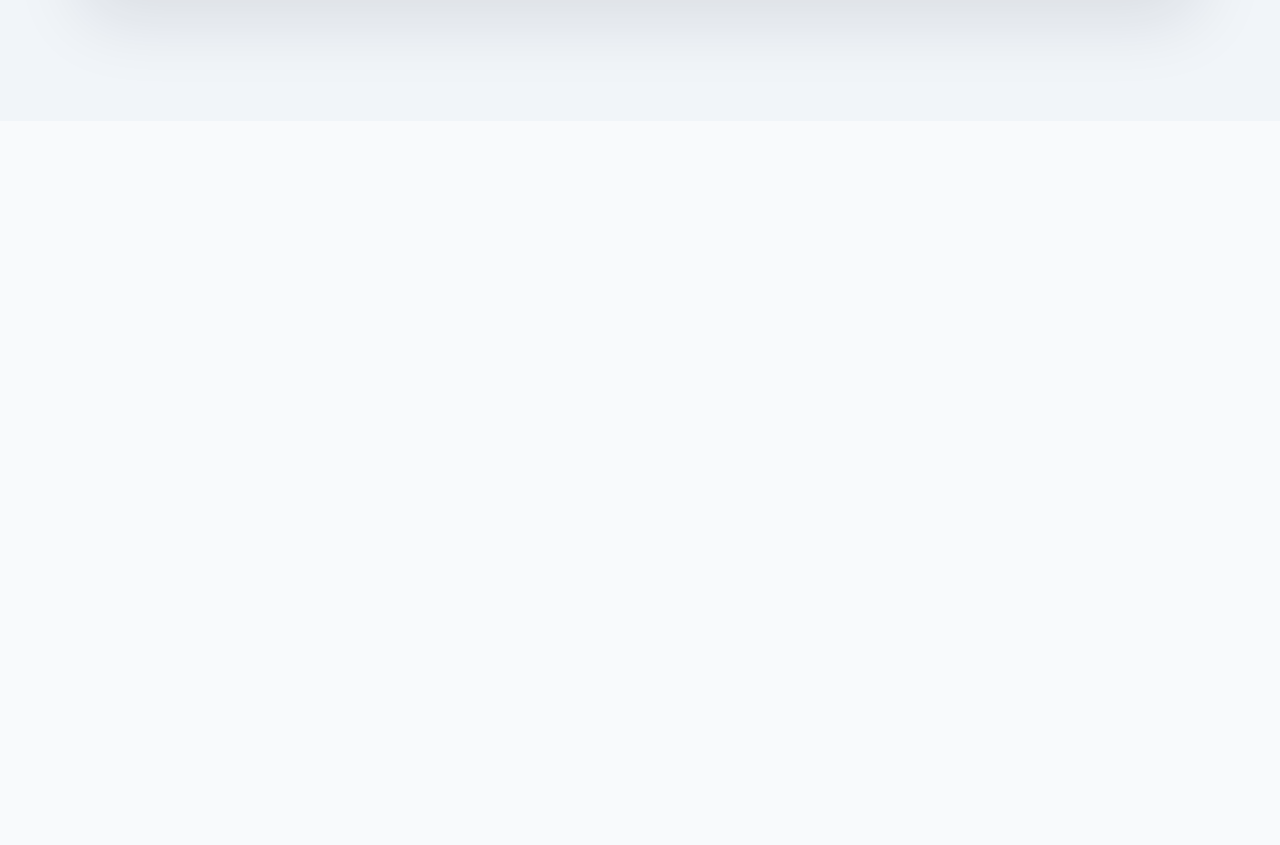
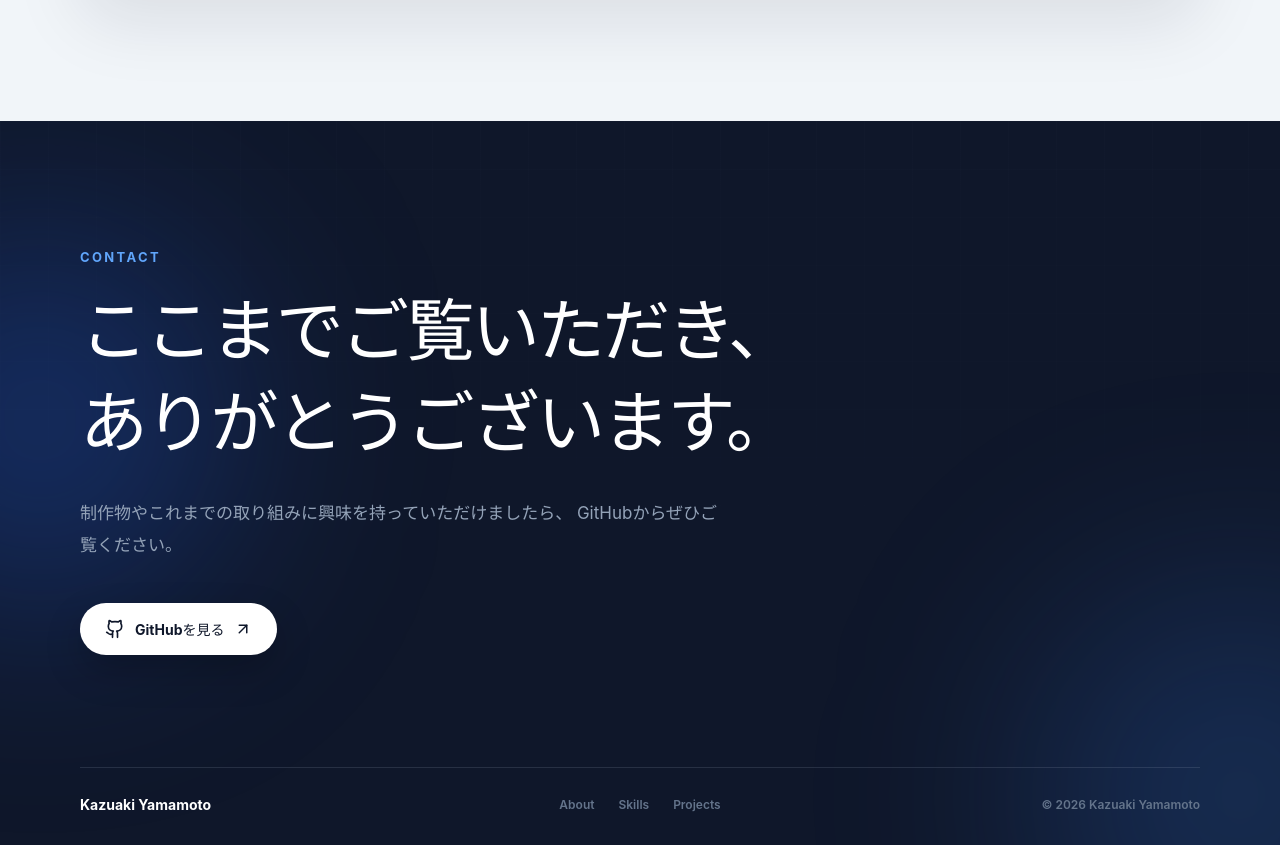
Before and after one commit to kazyuaki/portfolio, a Vue app: page / in a window 1280 px wide. Shown: the part 3940-4785 px from the top of the page. Before the commit the page ends 4061 px from the top, so only its background shows below. Built offline with nearby package versions, Linux system fonts and the light colour scheme.

Commit message:
✨ Contactセクションを実装

```diff
--- a/src/App.vue
+++ b/src/App.vue
@@ -2,6 +2,7 @@
 import { Github } from "lucide-vue-next";
 import AboutSection from "./components/AboutSection.vue";
 import AppHeader from "./components/AppHeader.vue";
+import ContactSection from "./components/ContactSection.vue";
 import ProjectsSection from "./components/ProjectsSection.vue";
 import SkillsSection from "./components/SkillsSection.vue";
 </script>
@@ -56,6 +57,7 @@ import SkillsSection from "./components/SkillsSection.vue";
     <AboutSection />
     <SkillsSection />
     <ProjectsSection />
+    <ContactSection />
   </main>
 </template>
 
--- /dev/null
+++ b/src/components/ContactSection.vue
@@ -0,0 +1,240 @@
+<script setup lang="ts">
+import { ArrowUpRight, Github } from "lucide-vue-next";
+
+const currentYear = new Date().getFullYear();
+</script>
+
+<template>
+  <section id="contact" class="contact" aria-labelledby="contact-title">
+    <div class="contact__glow contact__glow--left" aria-hidden="true"></div>
+    <div class="contact__glow contact__glow--right" aria-hidden="true"></div>
+
+    <div class="contact__inner">
+      <div class="contact__content">
+        <p class="contact__eyebrow">Contact</p>
+        <h2 id="contact-title">ここまでご覧いただき、<br />ありがとうございます。</h2>
+        <p class="contact__description">
+          制作物やこれまでの取り組みに興味を持っていただけましたら、
+          GitHubからぜひご覧ください。
+        </p>
+
+        <a
+          href="https://github.com/kazyuaki"
+          target="_blank"
+          rel="noopener noreferrer"
+          class="contact__button"
+        >
+          <Github :size="20" aria-hidden="true" />
+          GitHubを見る
+          <ArrowUpRight :size="18" aria-hidden="true" />
+        </a>
+      </div>
+
+      <footer class="contact__footer">
+        <a href="#top" class="contact__name">Kazuaki Yamamoto</a>
+
+        <nav aria-label="フッターナビゲーション">
+          <a href="#about">About</a>
+          <a href="#skills">Skills</a>
+          <a href="#projects">Projects</a>
+        </nav>
+
+        <p>© {{ currentYear }} Kazuaki Yamamoto</p>
+      </footer>
+    </div>
+  </section>
+</template>
+
+<style scoped>
+.contact {
+  position: relative;
+  padding: 128px 24px 32px;
+  overflow: hidden;
+  scroll-margin-top: 104px;
+  color: #fff;
+  background: #0f172a;
+}
+
+.contact::before {
+  position: absolute;
+  inset: 0;
+  content: "";
+  opacity: 0.2;
+  background-image:
+    linear-gradient(rgba(148, 163, 184, 0.08) 1px, transparent 1px),
+    linear-gradient(90deg, rgba(148, 163, 184, 0.08) 1px, transparent 1px);
+  background-size: 48px 48px;
+  mask-image: linear-gradient(to bottom, #000, transparent 78%);
+}
+
+.contact__glow {
+  position: absolute;
+  border-radius: 50%;
+  pointer-events: none;
+  filter: blur(110px);
+}
+
+.contact__glow--left {
+  top: 15%;
+  left: -150px;
+  width: 380px;
+  height: 380px;
+  background: rgba(37, 99, 235, 0.3);
+}
+
+.contact__glow--right {
+  right: -170px;
+  bottom: -160px;
+  width: 420px;
+  height: 420px;
+  background: rgba(59, 130, 246, 0.2);
+}
+
+.contact__inner {
+  position: relative;
+  width: min(1120px, 100%);
+  margin: 0 auto;
+}
+
+.contact__content {
+  max-width: 780px;
+  padding-bottom: 112px;
+}
+
+.contact__eyebrow {
+  margin: 0 0 20px;
+  color: #60a5fa;
+  font-size: 13px;
+  font-weight: 700;
+  letter-spacing: 0.18em;
+  text-transform: uppercase;
+}
+
+.contact h2 {
+  margin: 0;
+  font-size: clamp(38px, 5.5vw, 68px);
+  font-weight: 600;
+  letter-spacing: -0.04em;
+  line-height: 1.35;
+}
+
+.contact__description {
+  max-width: 650px;
+  margin: 28px 0 0;
+  color: #94a3b8;
+  font-size: 17px;
+  line-height: 1.9;
+}
+
+.contact__button {
+  display: inline-flex;
+  gap: 10px;
+  align-items: center;
+  margin-top: 42px;
+  padding: 15px 24px;
+  border: 1px solid rgba(255, 255, 255, 0.16);
+  border-radius: 999px;
+  color: #0f172a;
+  font-size: 14px;
+  font-weight: 700;
+  text-decoration: none;
+  background: #fff;
+  box-shadow: 0 16px 36px rgba(0, 0, 0, 0.22);
+  transition:
+    box-shadow 0.2s ease,
+    transform 0.2s ease;
+}
+
+.contact__button:hover {
+  box-shadow: 0 20px 42px rgba(37, 99, 235, 0.28);
+  transform: translateY(-3px);
+}
+
+.contact__button:focus-visible,
+.contact__footer a:focus-visible {
+  outline: 3px solid #60a5fa;
+  outline-offset: 4px;
+}
+
+.contact__footer {
+  display: grid;
+  grid-template-columns: 1fr auto 1fr;
+  gap: 32px;
+  align-items: center;
+  padding-top: 28px;
+  border-top: 1px solid rgba(148, 163, 184, 0.18);
+}
+
+.contact__name {
+  justify-self: start;
+  color: #fff;
+  font-size: 14px;
+  font-weight: 700;
+  text-decoration: none;
+}
+
+.contact__footer nav {
+  display: flex;
+  gap: 24px;
+}
+
+.contact__footer nav a,
+.contact__footer p {
+  color: #64748b;
+  font-size: 12px;
+  font-weight: 600;
+  text-decoration: none;
+}
+
+.contact__footer nav a {
+  transition: color 0.2s ease;
+}
+
+.contact__footer nav a:hover {
+  color: #fff;
+}
+
+.contact__footer p {
+  justify-self: end;
+  margin: 0;
+}
+
+@media (max-width: 760px) {
+  .contact {
+    padding: 96px 20px 28px;
+  }
+
+  .contact__content {
+    padding-bottom: 80px;
+  }
+
+  .contact h2 {
+    font-size: 38px;
+  }
+
+  .contact__description {
+    font-size: 15px;
+  }
+
+  .contact__footer {
+    grid-template-columns: 1fr;
+    gap: 20px;
+  }
+
+  .contact__name,
+  .contact__footer p {
+    justify-self: start;
+  }
+
+  .contact__footer nav {
+    gap: 20px;
+    flex-wrap: wrap;
+  }
+}
+
+@media (prefers-reduced-motion: reduce) {
+  .contact__button {
+    transition: none;
+  }
+}
+</style>
```
